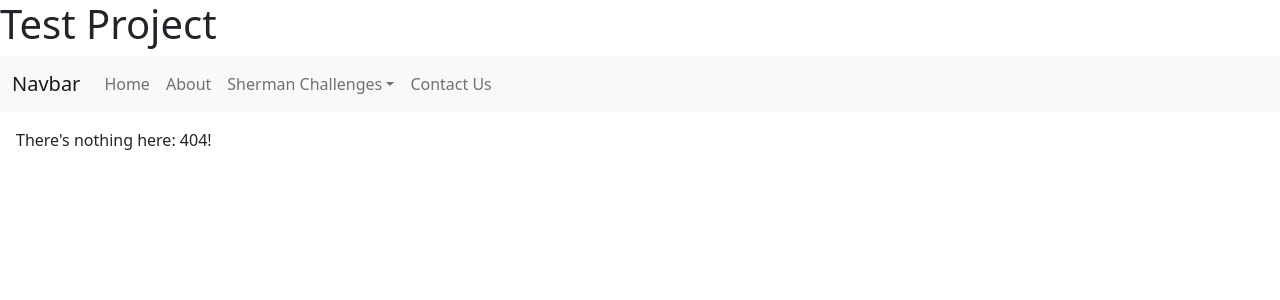
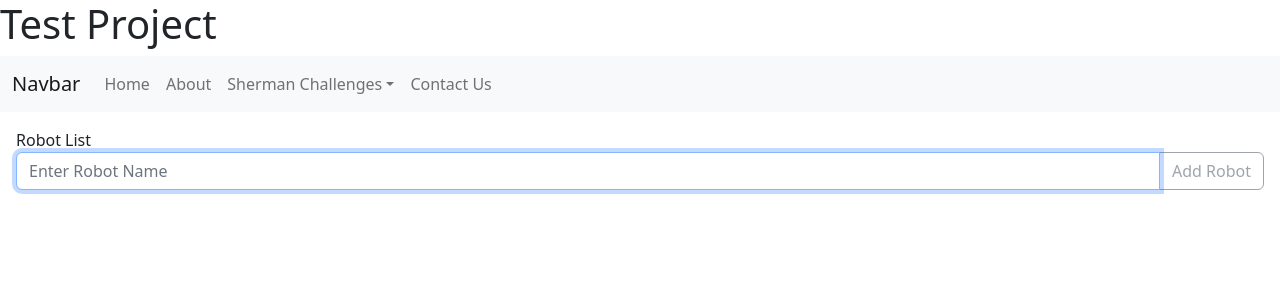
Before and after one commit to boldwade/react-ts-challenges, a React (Create React App) app: page /challenge-2 in a window 1280 px wide. Before the commit this address had no page. Shown: the top 300 px of the page. Built offline with nearby package versions, Linux system fonts and the light colour scheme.

Commit message:
clean up routes; challenge-2: robots

```diff
--- a/src/App.tsx
+++ b/src/App.tsx
@@ -3,62 +3,15 @@ import React from 'react';
 import "bootstrap/scss/bootstrap.scss";
 import './App.scss';
 
-import { BrowserRouter as Router, NavLink, Outlet, Route, Routes } from "react-router-dom";
-import { Home } from "./home";
-import { About } from "./About";
-import { ContactUs } from "./contact-us";
-import Container from 'react-bootstrap/Container';
-import Nav from 'react-bootstrap/Nav';
-import Navbar from 'react-bootstrap/Navbar';
-import NavDropdown from 'react-bootstrap/NavDropdown';
-import { Challenge1 } from "./sherman-coding-challenges/challenge-1";
+import { BrowserRouter as Router } from "react-router-dom";
+import { AppRoutes } from "./app-routes";
 
 function App() {
     return (
         <Router>
-            <Routes>
-                <Route element={<Layout />}>
-                    <Route index element={<Home />} />
-                    <Route path="home" element={<Home />} />
-                    <Route path="about" element={<About />} />
-                    <Route path="contact" element={<ContactUs />} />
-                    <Route path="challenge-1" element={<Challenge1 />} />
-                    <Route path="*" element={<p>There's nothing here: 404!</p>} />
-                </Route>
-            </Routes>
+            <AppRoutes />
         </Router>
     );
 }
 
-const renderChallengeMenuItem = (_: unknown, index: number) =>
-    <NavDropdown.Item as={NavLink} to={`challenge-${index + 1}`}>Challenge {index + 1}</NavDropdown.Item>;
-
-const Layout = () => {
-    return (
-        <>
-            <h1>Test Project</h1>
-            <Navbar bg="light" expand="lg">
-                <Container fluid>
-                    <Navbar.Brand href="#">Navbar</Navbar.Brand>
-                    <Navbar.Toggle aria-controls="basic-navbar-nav" />
-                    <Navbar.Collapse id="basic-navbar-nav">
-                        <Nav className="me-0">
-                            <Nav.Link as={NavLink} to='/home'>Home</Nav.Link>
-                            <Nav.Link as={NavLink} to='/about'>About</Nav.Link>
-                            <NavDropdown title="Sherman Challenges" id="basic-nav-dropdown">
-                                {Array.from({ length: 9 }).map(renderChallengeMenuItem)}
-                            </NavDropdown>
-                            <Nav.Link as={NavLink} to='/contact'>Contact Us</Nav.Link>
-                        </Nav>
-                    </Navbar.Collapse>
-                </Container>
-            </Navbar>
-
-            <main style={{ padding: '1rem 1rem' }}>
-                <Outlet />
-            </main>
-        </>
-    );
-};
-
 export default App;
--- /dev/null
+++ b/src/app-routes.tsx
@@ -0,0 +1,58 @@
+import { NavLink, Outlet, Route, Routes } from "react-router-dom";
+import { Home } from "./home";
+import { About } from "./About";
+import { ContactUs } from "./contact-us";
+import { Challenge1 } from "./sherman-coding-challenges/challenge-1";
+import React from "react";
+import NavDropdown from "react-bootstrap/NavDropdown";
+import Navbar from "react-bootstrap/Navbar";
+import Container from "react-bootstrap/Container";
+import Nav from "react-bootstrap/Nav";
+import { Challenge2 } from "./sherman-coding-challenges/challenge-2";
+
+export const AppRoutes = () => {
+    return (
+        <Routes>
+            <Route element={<Layout />}>
+                <Route index element={<Home />} />
+                <Route path="home" element={<Home />} />
+                <Route path="about" element={<About />} />
+                <Route path="contact" element={<ContactUs />} />
+                <Route path="challenge-1" element={<Challenge1 />} />
+                <Route path="challenge-2" element={<Challenge2 />} />
+                <Route path="*" element={<p>There's nothing here: 404!</p>} />
+            </Route>
+        </Routes>
+    )
+}
+
+const renderChallengeMenuItem = (_: unknown, index: number) =>
+    <NavDropdown.Item key={index} as={NavLink} to={`challenge-${index + 1}`}>Challenge {index + 1}</NavDropdown.Item>;
+
+const Layout = () => {
+    return (
+        <>
+            <h1>Test Project</h1>
+            <Navbar bg="light" expand="lg">
+                <Container fluid>
+                    <Navbar.Brand href="#">Navbar</Navbar.Brand>
+                    <Navbar.Toggle aria-controls="basic-navbar-nav" />
+                    <Navbar.Collapse id="basic-navbar-nav">
+                        <Nav className="me-0">
+                            <Nav.Link as={NavLink} to='/home'>Home</Nav.Link>
+                            <Nav.Link as={NavLink} to='/about'>About</Nav.Link>
+                            <NavDropdown title="Sherman Challenges" id="basic-nav-dropdown">
+                                {Array.from({ length: 9 }).map(renderChallengeMenuItem)}
+                            </NavDropdown>
+                            <Nav.Link as={NavLink} to='/contact'>Contact Us</Nav.Link>
+                        </Nav>
+                    </Navbar.Collapse>
+                </Container>
+            </Navbar>
+
+            <main style={{ padding: '1rem 1rem' }}>
+                <Outlet />
+            </main>
+        </>
+    );
+};
--- a/src/sherman-coding-challenges/challenge-1.tsx
+++ b/src/sherman-coding-challenges/challenge-1.tsx
@@ -10,7 +10,6 @@ const things: any = {
 };
 
 export const Challenge1 = () => {
-
     return (
         <>
             <div>Challenge One</div>
--- /dev/null
+++ b/src/sherman-coding-challenges/challenge-2.tsx
@@ -0,0 +1,56 @@
+import Button from "react-bootstrap/Button";
+import InputGroup from "react-bootstrap/InputGroup";
+import Form from "react-bootstrap/Form";
+import { ChangeEvent, FormEvent, useRef, useState } from "react";
+import { Image } from "react-bootstrap";
+
+export const Challenge2 = () => {
+    const url = 'https://robohash.org/';
+
+    const [robotNames, setRobotNames] = useState<string[]>([]);
+    const [isSubmitDisabled, setIsSubmitDisabled] = useState(true);
+
+    const robotInputRef = useRef<HTMLInputElement>(null);
+
+    const onAddRobot = async (e: FormEvent<HTMLFormElement>) => {
+        e.preventDefault();
+        e.stopPropagation();
+        if (!robotInputRef.current?.value || (robotNames.indexOf(robotInputRef.current?.value) > -1)) return;
+
+        setRobotNames(prevState => [...prevState, robotInputRef.current?.value as string]);
+        robotInputRef.current.value = '';
+    };
+
+    const onRobotNameChange = (e: ChangeEvent<any>) => setIsSubmitDisabled(!e?.currentTarget.value);
+
+    const renderRobotImage = (name: string) => <Image key={name} src={url + name} />;
+
+    return (
+        <>
+            <div>Robot List</div>
+            <Form onSubmit={onAddRobot}>
+                <InputGroup className="mb-3">
+                    <Form.Control
+                        aria-describedby="basic-addon2"
+                        name={'robot'}
+                        placeholder="Enter Robot Name"
+                        ref={robotInputRef}
+                        onChange={onRobotNameChange}
+                        autoFocus
+                    />
+                    <Button variant="outline-secondary"
+                            id="button-addon2"
+                            name='robot'
+                            type='submit'
+                            disabled={isSubmitDisabled}
+                    >
+                        Add Robot
+                    </Button>
+                </InputGroup>
+            </Form>
+            <div>
+                {robotNames.map(renderRobotImage)}
+            </div>
+        </>
+    );
+};
```
Also changed, not shown: src/sherman-coding-challenges/challenge-template.tsx (added, +7 -0 lines).
